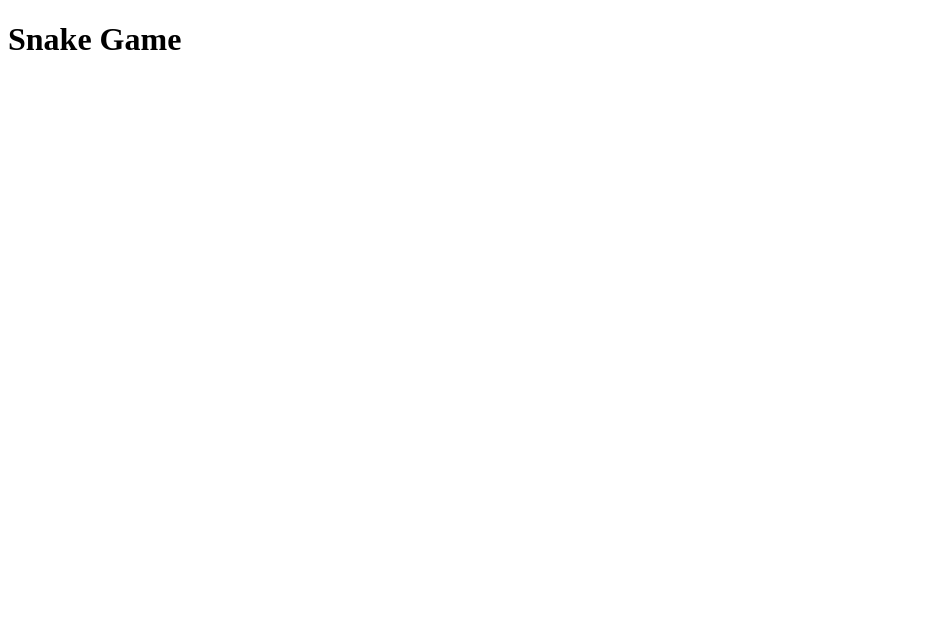
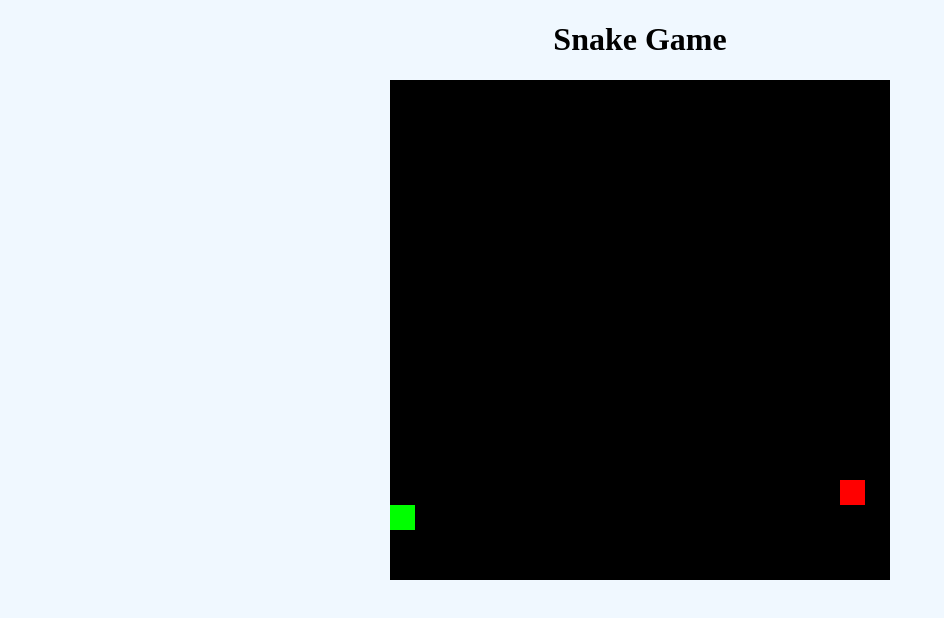
Before and after one commit to abarna1908/SnakeGame, a plain HTML site: page index.html in a window 1280 px wide. Shown: the whole page, without its empty margins (0-944 px from the left). Drawn offline with Linux system fonts and the light colour scheme.

Commit message:
Completed code

```diff
--- a/index.css
+++ b/index.css
@@ -0,0 +1,4 @@
+body {
+  text-align: center;
+  background-color: aliceblue;
+}
--- a/index.html
+++ b/index.html
@@ -4,7 +4,7 @@
     <meta charset="UTF-8" />
     <meta name="viewport" content="width=device-width; initial-scale=1.0" />
     <title>Snake Game</title>
-    <link rel="stylesheet" type="text/css" />
+    <link rel="stylesheet" type="text/css" href="index.css" />
     <script src="script.js"></script>
   </head>
   <body>
--- a/script.js
+++ b/script.js
@@ -0,0 +1,143 @@
+const blockSize = 25;
+const rows = 20;
+const cols = 20;
+let board;
+let context;
+let foodX;
+let foodY;
+let foodColor = "red";
+let snakeX = blockSize * 5;
+let snakeY = blockSize * 5;
+let snakeColor = "lime";
+let velocityX = 0;
+let velocityY = 0;
+let gameOver = false;
+let snakePos = [];
+
+let dir = "right";
+window.onload = function () {
+  console.log("Inside script file");
+  board = document.getElementById("board");
+  board.width = blockSize * cols;
+  board.height = blockSize * rows;
+
+  getFoodLocation();
+  document.addEventListener("keyup", changeDirection);
+  setInterval(update, 100);
+};
+
+function update() {
+  if (gameOver) {
+    return;
+  }
+
+  context = board.getContext("2d");
+  context.fillStyle = "black";
+  context.fillRect(0, 0, board.width, board.height);
+  context.fillStyle = foodColor;
+  context.fillRect(foodX, foodY, blockSize, blockSize);
+  // Keep snake moving
+
+  if (dir == "right") {
+    if (snakeX < board.width - blockSize) {
+      snakeX += blockSize;
+    } else {
+      dir = "down";
+    }
+  }
+  if (dir == "left") {
+    if (snakeX > 0) {
+      snakeX -= blockSize;
+    } else {
+      dir = "up";
+    }
+  }
+  if (dir == "up") {
+    if (snakeY > 0) {
+      snakeY -= blockSize;
+    } else {
+      dir = "right";
+    }
+  }
+  if (dir == "down") {
+    if (snakeY < board.height - blockSize) {
+      snakeY += blockSize;
+    } else {
+      dir = "left";
+    }
+  }
+  moveSnake(dir);
+
+  console.log(snakeX, snakeY);
+  context.fillStyle = snakeColor;
+
+  if (isSnakeMeetFood()) {
+    snakePos.push([foodX, foodY]);
+    getFoodLocation();
+  }
+
+  snakePos[0] = [snakeX, snakeY];
+  for (let i = 0; i < snakePos.length; i++) {
+    context.fillRect(snakePos[i][0], snakePos[i][1], blockSize, blockSize);
+  }
+}
+function isSnakeMeetFood() {
+  return snakeX == foodX && snakeY == foodY;
+}
+function checkErrorCases() {
+  for (let i = 1; i < snakePos.length; i++) {
+    if (snakeX == snakePos[i][0] && snakeY == snakePos[i][1]) {
+      return true;
+    }
+  }
+  return false;
+}
+
+function changeDirection(e) {
+  moveSnake(e.key);
+}
+function getFoodLocation() {
+  foodX = Math.floor(Math.random() * (cols - 1) * blockSize);
+  foodY = Math.floor(Math.random() * (rows - 1) * blockSize);
+  foodX = Math.floor(foodX / blockSize) * blockSize;
+  foodY = Math.floor(foodY / blockSize) * blockSize;
+}
+
+function moveSnake(key) {
+  console.log(key);
+  if (key == "ArrowUp" && snakeY > 0) {
+    velocityX = 0;
+    velocityY = -1;
+    dir = "up";
+  } else if (key == "ArrowDown" && snakeY < board.height - blockSize) {
+    velocityX = 0;
+    velocityY = 1;
+    dir = "down";
+  } else if (key == "ArrowLeft" && snakeX > 0) {
+    velocityX = -1;
+    velocityY = 0;
+    dir = "left";
+  } else if (key == "ArrowRight" && snakeX < board.width - blockSize) {
+    velocityX = 1;
+    velocityY = 0;
+    dir = "right";
+  } else {
+    velocityX = 0;
+    velocityY = 0;
+  }
+  snakeX += velocityX * blockSize;
+  snakeY += velocityY * blockSize;
+
+  for (let i = snakePos.length - 1; i > 0; i--) {
+    if (
+      snakePos[i][0] != snakePos[i - 1][0] ||
+      snakePos[i][1] != snakePos[i - 1][1]
+    )
+      snakePos[i] = snakePos[i - 1];
+  }
+  snakePos[0] = [snakeX, snakeY];
+  if (checkErrorCases()) {
+    gameOver = true;
+    alert("Game over!");
+  }
+}
```
